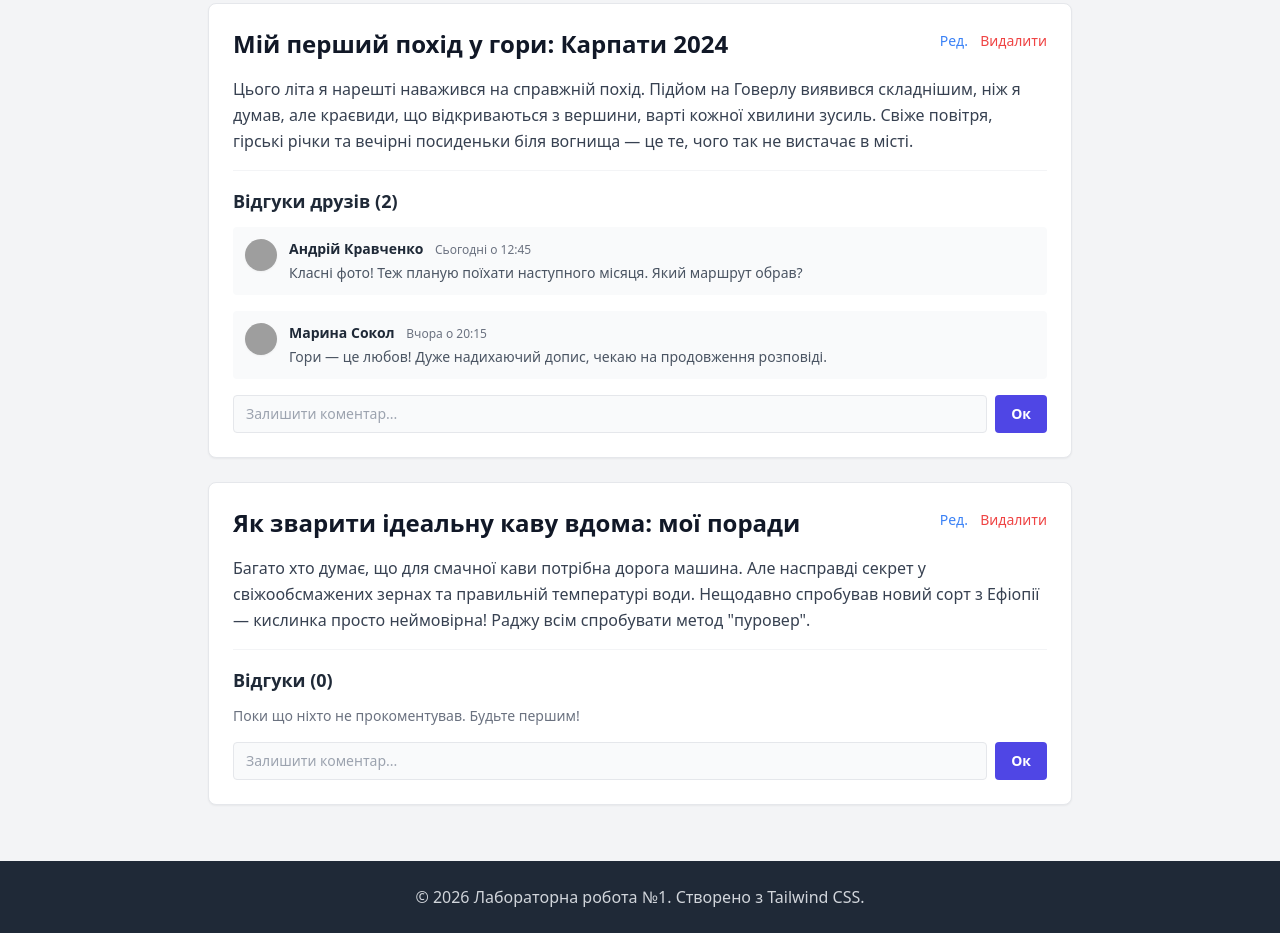
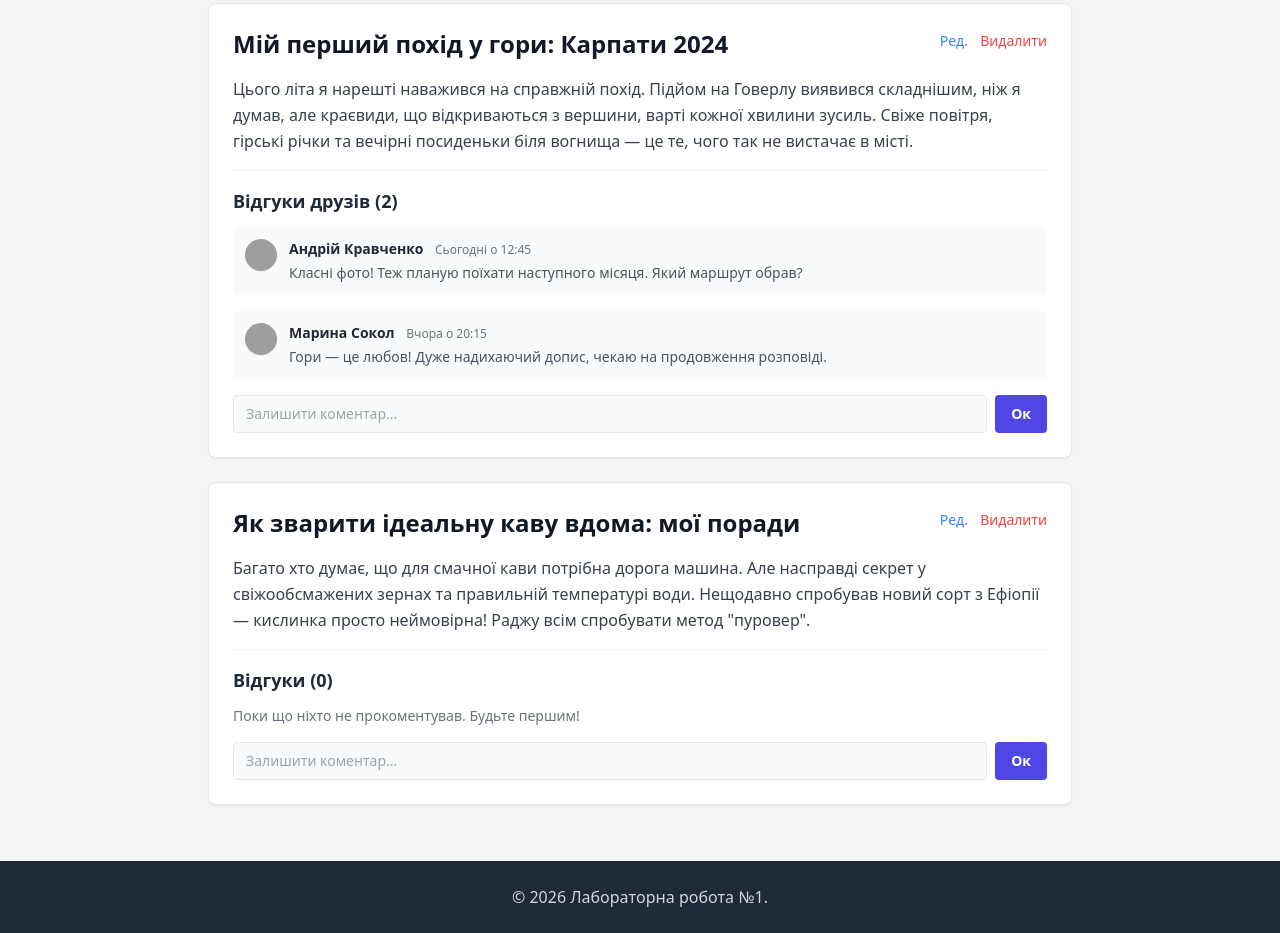
Before and after one commit to IvakhaBohdan/web-design-lab1, a plain HTML site: page app.html in a window 1280 px wide. Shown: the part 473-1406 px from the top of the page. Drawn offline with nearby package versions, Linux system fonts and the light colour scheme; grey boxes are pictures that could not be loaded.

Commit message:
Update app.html

```diff
--- a/app.html
+++ b/app.html
@@ -115,7 +115,7 @@
 
     <footer class="bg-gray-800 text-gray-300 py-6 mt-auto">
         <div class="container mx-auto px-4 text-center">
-            <p>&copy; 2026 Лабораторна робота №1. Створено з Tailwind CSS.</p>
+            <p>&copy; 2026 Лабораторна робота №1.</p>
         </div>
     </footer>
 
```
